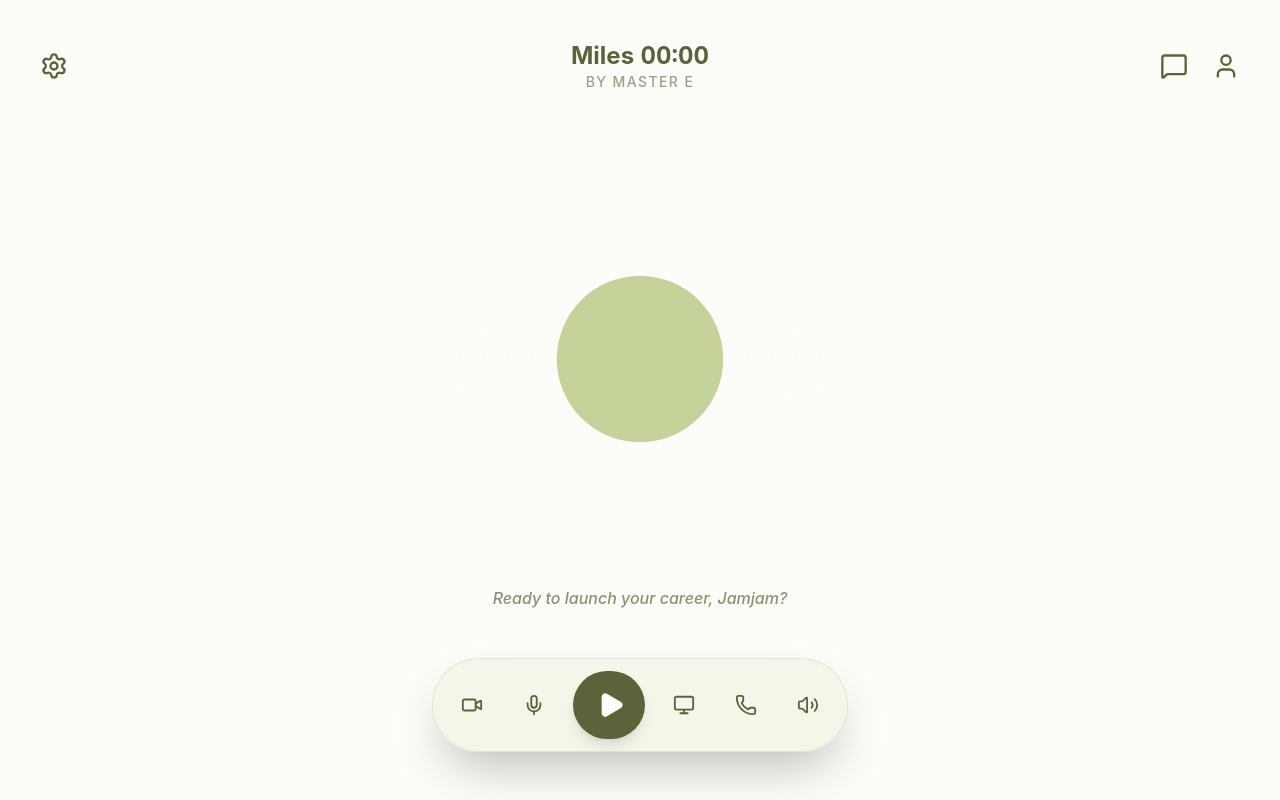
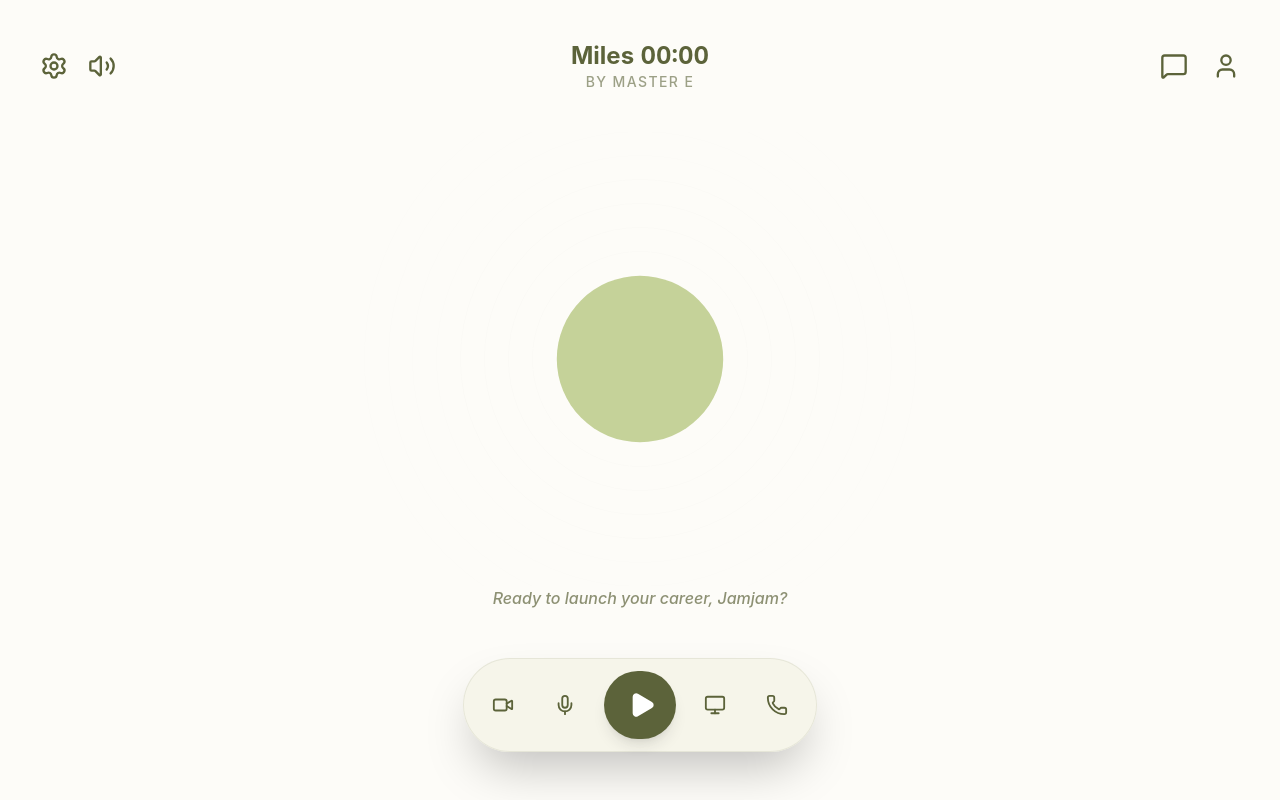
Before and after one commit to panyeroa1/jam-miles, a React (Vite) app: page / in a window 1280 px wide. Built offline with nearby package versions, Linux system fonts and the light colour scheme.

Commit message:
feat: Add speaker toggle to header
Introduces a button in the application header to mute/unmute Miles's voice output. This provides users with direct control over audio feedback.

```diff
--- a/App.tsx
+++ b/App.tsx
@@ -249,8 +249,11 @@ const App: React.FC = () => {
     <div className="h-screen-safe w-full flex flex-col overflow-hidden relative bg-[#fdfcf8] select-none">
       <canvas ref={processingCanvasRef} className="hidden" />
       <header className="relative z-30 flex items-center justify-between px-6 py-6 md:px-10 md:py-10">
-        <div className="flex-1 flex justify-start items-center gap-2">
-          <button onClick={() => setShowSettings(true)} className="text-[#5c633a] hover:opacity-70 transition-opacity active:scale-95"><Settings size={28} /></button>
+        <div className="flex-1 flex justify-start items-center gap-3">
+          <button onClick={() => setShowSettings(true)} className="text-[#5c633a] hover:opacity-70 transition-opacity active:scale-95" title="Settings"><Settings size={28} /></button>
+          <button onClick={toggleSpeaker} className={`p-2 rounded-full transition-all active:scale-90 ${isSpeakerMuted ? 'text-[#ff4d4d]' : 'text-[#5c633a] hover:opacity-70'}`} title="Toggle Speaker">
+            {isSpeakerMuted ? <VolumeX size={28} /> : <Volume2 size={28} />}
+          </button>
           {isSyncing && (
             <div className="flex items-center gap-1.5 px-3 py-1 bg-[#c5d299]/30 rounded-full animate-pulse border border-[#c5d299]/50">
                <Sparkles size={14} className="text-[#5c633a]" />
@@ -313,10 +316,6 @@ const App: React.FC = () => {
 
           <button onClick={togglePhoneMode} className={`p-3 rounded-full transition-all active:scale-90 ${isPhoneMode ? 'bg-blue-500 text-white' : 'hover:bg-[#5c633a]/10 text-[#5c633a]'}`} title="Phone Call Mode">
             {isPhoneMode ? <PhoneOff size={22} /> : <Phone size={22} />}
-          </button>
-
-          <button onClick={toggleSpeaker} className={`p-3 rounded-full transition-all active:scale-90 ${isSpeakerMuted ? 'bg-[#ff4d4d] text-white' : 'hover:bg-[#5c633a]/10 text-[#5c633a]'}`} title="Toggle Speaker">
-            {isSpeakerMuted ? <VolumeX size={22} /> : <Volume2 size={22} />}
           </button>
         </div>
       </footer>
```
